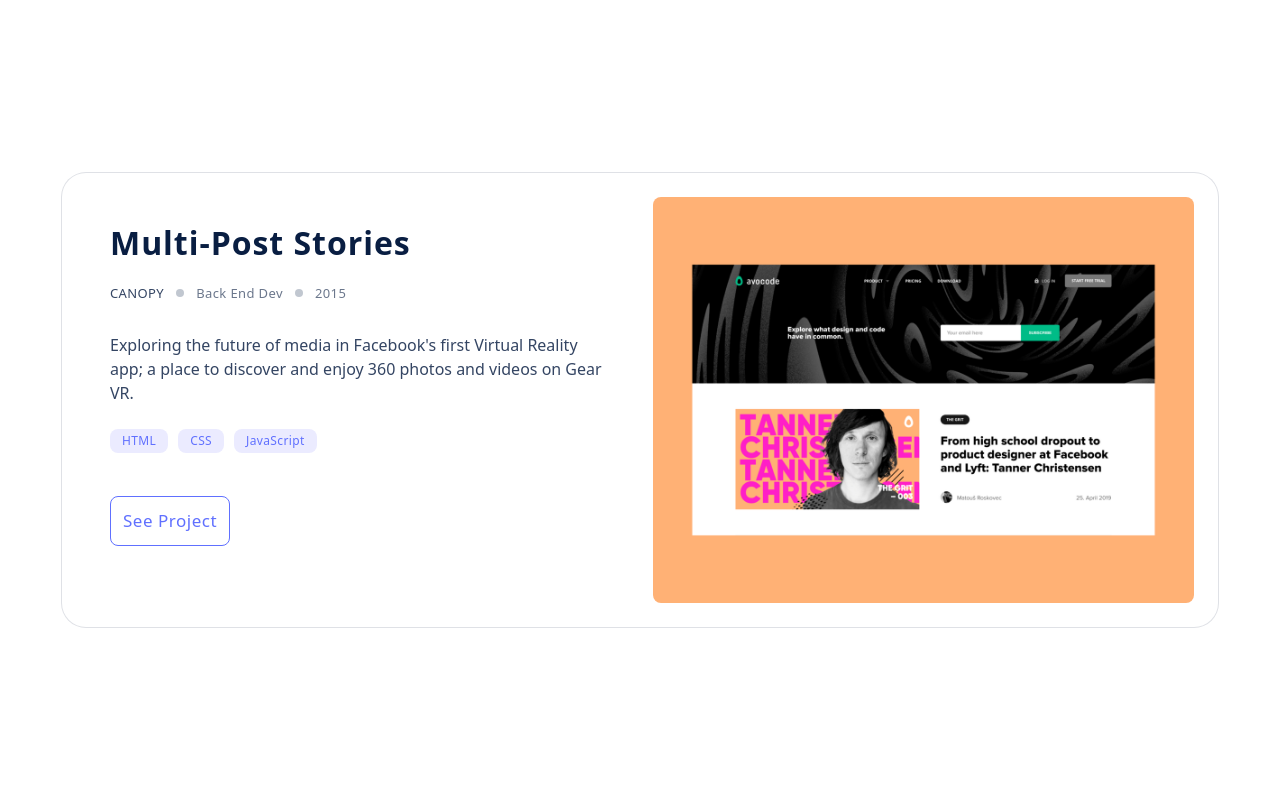
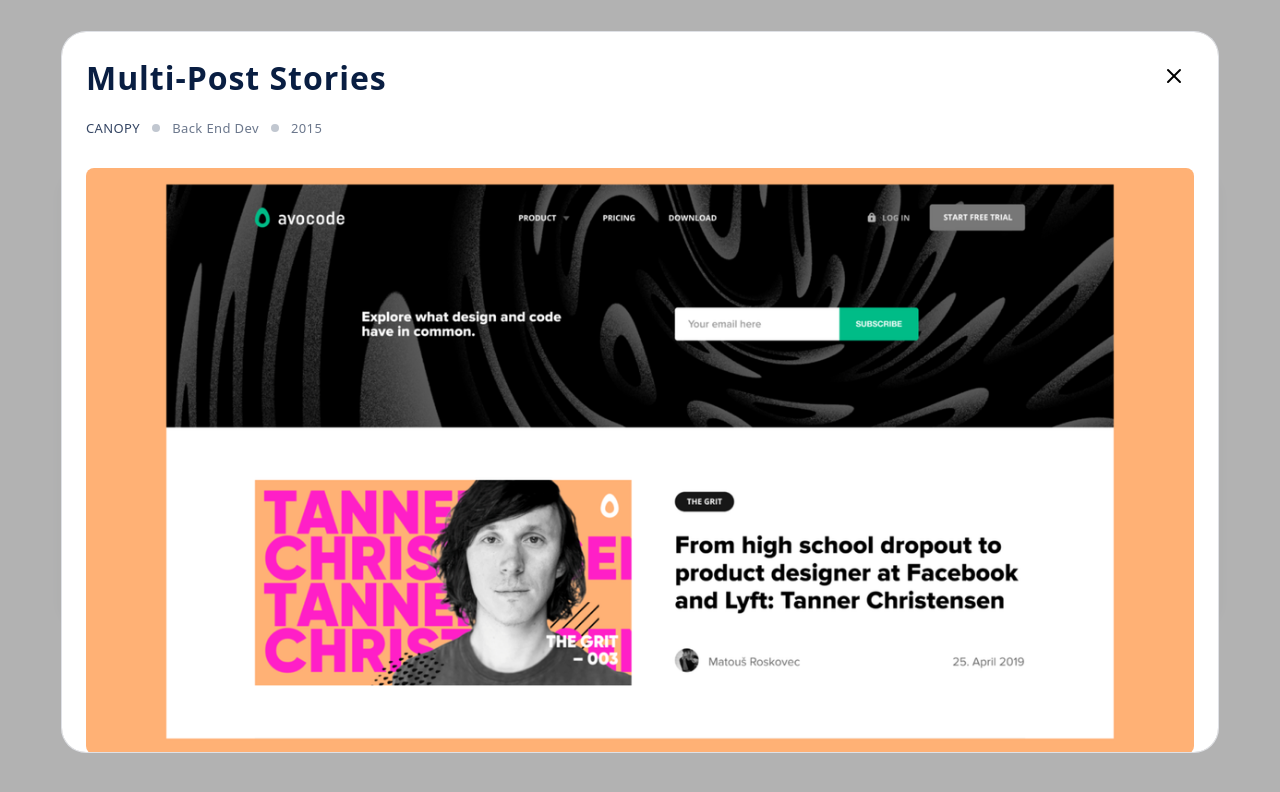
Before and after one commit to Karinkuto/Web-Systems-Portfolio-Project, a React (Vite) app: page / in a window 1280 px wide. Both pictures are taken after a click on the button "See Project". Shown: the top 792 px of the page. Built offline with nearby package versions, Linux system fonts and the light colour scheme.

Commit message:
Add dialog component and update card/button integration

```diff
--- a/src/App.jsx
+++ b/src/App.jsx
@@ -1,12 +1,19 @@
 import Button from "./components/button";
-import { CircleArrowOutUpRight } from "lucide-react";
 import Badge from "./components/badge";
 import Card from "./components/card";
+import Dialog from "./components/dialog";
+import { useState } from "react";
+import { CircleArrowOutUpRight } from "lucide-react";
+import { Github } from "lucide-react";
 
 export default function App() {
+  const [isDialogOpen, setIsDialogOpen] = useState(false);
+
+  const openDialog = () => setIsDialogOpen(true);
+  const closeDialog = () => setIsDialogOpen(false);
   return (
     <div className="w-full h-screen flex flex-col gap-4 items-center and justify-center">
-      <Card image="/cardimg3.png" reverse={true}>
+      <Card image="/cardimg3.png" reverse={true} onClick={openDialog}>
         <Card.Header>
           <Card.Title>Multi-Post Stories</Card.Title>
           <Card.Subtitle place="Canopy" dev="Back End Dev" year="2015" />
@@ -26,6 +33,41 @@
           </Card.Footer>
         </Card.Body>
       </Card>
+      <Dialog isOpen={isDialogOpen} onClose={closeDialog}>
+        <Dialog.Header>
+          <Dialog.Title>Multi-Post Stories</Dialog.Title>
+          <Dialog.Subtitle place="Canopy" dev="Back End Dev" year="2015" />
+        </Dialog.Header>
+        <Dialog.Image src="/cardimg3.png" />
+        <Dialog.Body>
+          <Dialog.Content>
+            Exploring the future of media in Facebook's first Virtual Reality
+            app; a place to discover and enjoy 360 photos and videos on Gear VR.
+            Exploring the future of media in Facebook's first Virtual Reality
+            app; a place to discover and enjoy 360 photos and videos on Gear VR.
+            Exploring the future of media in Facebook's first Virtual Reality
+            app; a place to discover and enjoy 360 photos and videos on Gear VR.
+            Exploring the future of media in Facebook's first Virtual Reality
+            app; a place to discover and enjoy 360 photos and videos on Gear VR.
+            Exploring the future of media in Facebook's first Virtual Reality
+            app; a place to discover and enjoy 360 photos and videos on Gear VR.
+            Exploring the future of media in Facebook's first Virtual Reality
+            app; a place to discover and enjoy 360 photos and videos on Gear VR.
+            Exploring the future of media in Facebook's first Virtual Reality
+            app; a place to discover and enjoy 360 photos and videos on Gear VR.
+          </Dialog.Content>
+          <Dialog.Tags>
+            <Badge>HTML</Badge>
+            <Badge>CSS</Badge>
+            <Badge>JavaScript</Badge>
+          </Dialog.Tags>
+          <Dialog.Separator />
+          <Dialog.Footer>
+            <Button icon={<CircleArrowOutUpRight />}>See Live</Button>
+            <Button icon={<Github />}>See Source</Button>
+          </Dialog.Footer>
+        </Dialog.Body>
+      </Dialog>
     </div>
   );
 }
--- a/src/components/button.jsx
+++ b/src/components/button.jsx
@@ -3,7 +3,7 @@
 
   // Combine base, hover, active, and disabled styles using Tailwind modifiers
   const baseClasses = `
-    flex items-center gap-[10px] justify-evenly w-fit h-fit p-[12px] rounded-[8px] border-primary border-[1px] text-[17px]/[24px] tracking-[0.03em] font-medium text-primary
+    flex items-center gap-[10px] justify-evenly w-fit h-fit py-[12px] px-[22px] rounded-[8px] border-primary border-[1px] text-[17px]/[24px] tracking-[0.03em] font-medium text-primary
     bg-transparent
     hover:bg-primary hover:text-white hover:shadow-button hover:transition-all
     active:bg-pressed active:border-pressed active:text-white active:shadow-none
@@ -12,7 +12,7 @@
     group-hover:bg-primary group-hover:text-white group-hover:shadow-button group-hover:transition-all
   `;
 
-  const buttonClasses = `${baseClasses} ${icon ? "px-[25px] py-[8px]" : ""}`;
+  const buttonClasses = `${baseClasses}`;
   const iconClasses = `w-[24px] h-[24px] color-primary ${isDisabled ? "color-disabledText" : ""}`;
 
   // Apply the combined classes and spread the rest of the props (including disabled)
--- a/src/components/card.jsx
+++ b/src/components/card.jsx
@@ -1,9 +1,10 @@
-export default function Card({ children, image, reverse = false }) {
+export default function Card({ children, image, reverse = false, onClick }) {
   const flexDirection = reverse ? "md:flex-row-reverse" : "md:flex-row";
 
   return (
     <div
       className={`group flex flex-col hover:cursor-pointer ${flexDirection} rounded-[24px] md:p-[24px] p-[16px] ring-border ring-[1px] bg-white gap-[24px] md:max-w-[1156px] sm:max-w-[554px] md:h-fit sm:h-fit hover:ring-cardBorderHover hover:shadow-card hover:ring-[2px] transition-all ease-in-out`}
+      onClick={onClick}
     >
       {image && (
         <div className="flex-1 basis-1/2 flex justify-center items-center md:h-full">
--- /dev/null
+++ b/src/components/dialog.jsx
@@ -0,0 +1,123 @@
+import React from "react";
+import { X } from "lucide-react";
+
+export default function Dialog({ children, isOpen, onClose }) {
+  if (!isOpen) return null;
+  return (
+    <div
+      className="fixed inset-0 flex px-[24px] justify-center items-start bg-black/30 backdrop-blur-sm z-50 overflow-y-auto"
+      onClick={onClose}
+    >
+      <div
+        className="flex flex-col rounded-[24px] md:p-[24px] p-[16px] ring-border ring-[1px] bg-white gap-[24px] md:max-w-[1156px] sm:max-w-[554px] w-full max-h-[90vh] mt-8 overflow-y-auto transition-all ease-in-out relative"
+        onClick={e => e.stopPropagation()}
+      >
+        <button
+          onClick={onClose}
+          className="absolute top-4 right-4 md:top-[24px] md:right-[24px] p-2 text-xl rounded-full z-10 hover:bg-accent"
+          aria-label="Close dialog"
+          type="button"
+        >
+          <X className="w-6 h-6" />
+        </button>
+        {children}
+      </div>
+    </div>
+  );
+}
+
+Dialog.Image = function DialogImage({ src, alt = "", children }) {
+  return (
+    <div className="w-full flex justify-center items-center">
+      <div className="w-full h-full">
+        {src ? (
+          <img
+            src={src}
+            alt={alt}
+            className="w-full max-h-[586px] h-full object-cover rounded-[8px]"
+          />
+        ) : (
+          children
+        )}
+      </div>
+    </div>
+  );
+};
+
+Dialog.Header = function DialogHeader({ children }) {
+  return <div className="flex flex-col gap-[12px]">{children}</div>;
+};
+
+Dialog.Title = function DialogTitle({ children }) {
+  return (
+    <div className="w-fit h-fit max-w-[220px] md:max-w-none text-[32px]/[44px] tracking-[0.03em] text-cardTitle font-bold">
+      {children}
+    </div>
+  );
+};
+
+Dialog.Subtitle = function DialogSubtitle({ place, dev, year }) {
+  return (
+    <div className="w-fit h-fit flex items-center gap-[12px] tracking-[0.03em] py-[8px] md:text-[18px/24px] text-[13px]/[16px]">
+      {place && (
+        <span className="text-cardSubtitleMain uppercase md:font-medium font-semibold">
+          {place}
+        </span>
+      )}
+      <span className="w-[8px] h-[8px] rounded-full bg-cardSubtitleDot" />
+      {dev && (
+        <span className="text-cardSubtitleRest md:font-normal font-semibold">
+          {dev}
+        </span>
+      )}
+      <span className="w-[8px] h-[8px] rounded-full bg-cardSubtitleDot" />
+      {year && (
+        <span className="text-cardSubtitleRest md:font-normal font-semibold">
+          {year}
+        </span>
+      )}
+    </div>
+  );
+};
+
+Dialog.Body = function DialogBody({ children }) {
+  // Expecting children: [content, tags, separator, footer] in order
+  const content = children[0];
+  const meta = children.slice(1);
+  return (
+    <div className="w-full h-fit flex flex-col md:flex-row md:gap-[48px] gap-[12px]">
+      <div className="flex-1 md:basis-8/12">{content}</div>
+      <div className="flex-1 md:basis-4/12 flex flex-col items-start">{meta}</div>
+    </div>
+  );
+};
+
+
+
+Dialog.Footer = function DialogFooter({ children }) {
+  return (
+    <div className="w-full md:max-h-[153px] h-[72px] flex justify-center md:pt-[16px] md:gap-[24px] gap-[12px]">
+      {children}
+    </div>
+  );
+};
+
+Dialog.Content = function DialogContent({ children }) {
+  return (
+    <div className="w-fit h-fit flex flex-col text-cardContentText md:text-[16px/24px] text-[15px/16px] font-normal gap-[24px]">
+      {children}
+    </div>
+  );
+};
+
+Dialog.Tags = function DialogTags({ children }) {
+  return (
+    <div className="flex flex-wrap items-center gap-[10px]">{children}</div>
+  );
+};
+
+Dialog.Separator = function DialogSeparator() {
+  return (
+    <div className="w-full h-px bg-border my-4" />
+  );
+};
--- a/vite.config.js
+++ b/vite.config.js
@@ -1,7 +1,13 @@
 import { defineConfig } from "vite";
 import react from "@vitejs/plugin-react";
+import path from "node:path";
 
 // https://vite.dev/config/
 export default defineConfig({
   plugins: [react()],
+  resolve: {
+    alias: {
+      '@': path.resolve(__dirname, './src')
+    },
+  },
 });
```
Also changed, not shown: public/github.svg (added).
